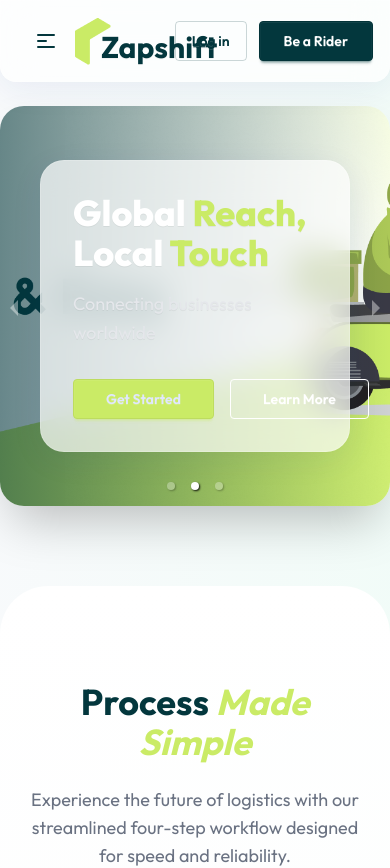
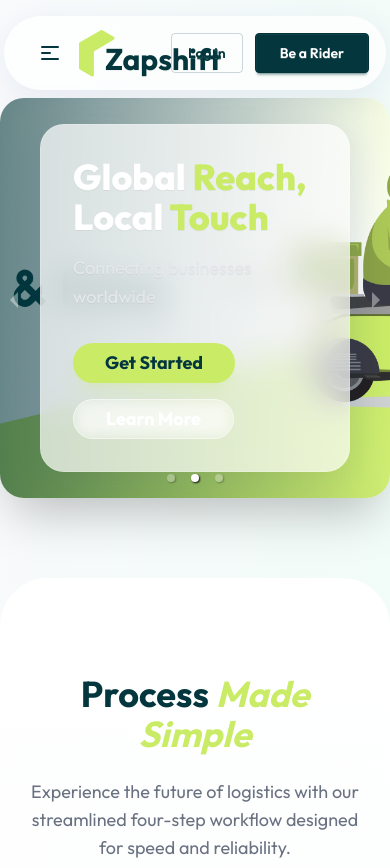
Before and after one commit to zahirraihan26/zap-shift-clint, a React app: page / in a window 390 px wide. Shown: the top 868 px of the page. Built offline with nearby package versions, Linux system fonts and the light colour scheme; no server answers; the HTML template or start-up script is replaced by a standard one.

Commit message:
chore: standardize project structure and fix folder/file typos

```diff
--- a/src/Laouts/AuthLaout.jsx
+++ b/src/Layouts/AuthLayout.jsx
@@ -3,7 +3,7 @@ import Logo from '../Components/Logo/Logo';
 import { Outlet } from 'react-router';
 import authImage from "../assets/authImage.png"
 
-const AuthLaout = () => {
+const AuthLayout = () => {
     return (
         <div className='max-w-7xl mx-auto'>
              <Logo></Logo>
@@ -19,4 +19,4 @@ const AuthLaout = () => {
     );
 };
 
-export default AuthLaout;
+export default AuthLayout;
--- a/src/Laouts/DashboardLaout.jsx
+++ b/src/Layouts/DashboardLayout.jsx
@@ -5,7 +5,7 @@ import { FaMotorcycle } from 'react-icons/fa';
 
 import DashboardHeader from './DashboardHeader';
 
-const DashboardLaout = () => {
+const DashboardLayout = () => {
     const [isSidebarOpen, setIsSidebarOpen] = useState(false);
 
     return (
@@ -95,4 +95,4 @@ const DashboardLaout = () => {
     );
 };
 
-export default DashboardLaout;
+export default DashboardLayout;
--- a/src/Laouts/RootLaout.jsx
+++ b/src/Layouts/RootLayout.jsx
@@ -3,7 +3,7 @@ import { Outlet } from 'react-router';
 import Footer from '../Pages/Shared/Footer/Footer';
 import Navbar from '../Pages/Shared/Navbar/Navbar';
 
-const RootLaout = () => {
+const RootLayout = () => {
     return (
         <div className='max-w-7xl mx-auto'>
             <Navbar></Navbar>
@@ -13,4 +13,4 @@ const RootLaout = () => {
     );
 };
 
-export default RootLaout;
+export default RootLayout;
--- a/src/Pages/Home/Banner/Banner.jsx
+++ b/src/Pages/Home/Banner/Banner.jsx
@@ -35,9 +35,9 @@ const Banner = () => {
                                 <p className="text-gray-200 text-lg md:text-xl mb-8 leading-relaxed">
                                     {banner.subtitle}
                                 </p>
-                                <div className="flex gap-4">
-                                    <button className="btn btn-primary px-8 hover-lift">Get Started</button>
-                                    <button className="btn btn-outline border-white text-white hover:bg-white hover:text-secondary px-8 hover-lift">Learn More</button>
+                                <div className="flex gap-4 mt-8 flex-wrap">
+                                    <button className="btn btn-primary px-8 rounded-full shadow-lg shadow-primary/20 hover-lift text-secondary font-bold text-lg border-none hover:bg-[#b0d14b]">Get Started</button>
+                                    <button className="btn btn-outline rounded-full border-white/50 text-white hover:bg-white hover:text-secondary px-8 hover-lift font-bold text-lg backdrop-blur-sm">Learn More</button>
                                 </div>
                             </div>
                         </div>
--- a/src/Pages/Shared/Navbar/Navbar.jsx
+++ b/src/Pages/Shared/Navbar/Navbar.jsx
@@ -24,7 +24,7 @@ const Navbar = () => {
     </>
 
     return (
-        <div className="navbar glass sticky top-0 z-50 px-4 md:px-8 py-4 transition-all duration-300 rounded-b-2xl mb-6">
+        <div className="navbar glass sticky top-4 z-50 px-4 md:px-8 py-3 transition-all duration-300 rounded-full mx-auto w-[98%] shadow-lg shadow-emerald-900/5 mb-6">
             <div className="navbar-start">
                 <div className="dropdown">
                     <div tabIndex={0} role="button" className="btn btn-ghost lg:hidden">
--- a/src/Routs/PrivateRouts.jsx
+++ b/src/Routes/PrivateRoutes.jsx
@@ -2,7 +2,7 @@ import React from 'react';
 import useAuth from '../hooks/useAuth';
 import { Navigate, useLocation } from 'react-router';
 
-const Privaterouts = ({ children }) => {
+const PrivateRoutes = ({ children }) => {
 
     const { user, loading } = useAuth()
     const location =useLocation()
@@ -20,4 +20,4 @@ const Privaterouts = ({ children }) => {
     return children
 };
 
-export default Privaterouts;
+export default PrivateRoutes;
--- a/src/Routs/Router.jsx
+++ b/src/Routes/Router.jsx
@@ -1,19 +1,19 @@
 import { createBrowserRouter } from "react-router";
-import RootLaout from "../Laouts/RootLaout";
+import RootLayout from "../Layouts/RootLayout";
 import Home from "../Pages/Home/Home/Home";
 import Coverage from "../Pages/Coverage/Coverage";
-import AuthLaout from "../Laouts/AuthLaout";
+import AuthLayout from "../Layouts/AuthLayout";
 import Login from "../Pages/Auth/Login/Login";
 import Register from "../Pages/Auth/Register/Register";
-import Privaterouts from "./Privaterouts";
+import PrivateRoutes from "./PrivateRoutes";
 import Rider from "../Pages/Rader/Rider";
 import Sendpercel from "../Pages/SendPercel/Sendpercel";
-import DashboardLaout from "../Laouts/DashboardLaout";
+import DashboardLayout from "../Layouts/DashboardLayout";
 
 export const router = createBrowserRouter([
   {
     path: "/",
-    Component:RootLaout,
+    Component:RootLayout,
     children:[
         {
             index:true,
@@ -27,22 +27,22 @@ export const router = createBrowserRouter([
     ]
   },
   {
-    element: <DashboardLaout />,
+    element: <DashboardLayout />,
     children: [
         {
            path:'rider',
-           element:<Privaterouts> <Rider></Rider> </Privaterouts>
+           element:<PrivateRoutes> <Rider></Rider> </PrivateRoutes>
         } ,
         {
           path:'send-percel',
-          element:<Privaterouts><Sendpercel></Sendpercel></Privaterouts>,
+          element:<PrivateRoutes><Sendpercel></Sendpercel></PrivateRoutes>,
           loader:()=> fetch('/serviescenter.json').then(res=>res.json())
         }
     ]
   },
   {
     path:'/',
-    Component : AuthLaout,
+    Component : AuthLayout,
     children:[
       {
         path:'login',
--- a/src/main.jsx
+++ b/src/main.jsx
@@ -3,7 +3,7 @@ import { createRoot } from 'react-dom/client'
 import { RouterProvider } from "react-router/dom";
 import './index.css'
 import App from './App.jsx'
-import { router } from './Routs/Router.jsx';
+import { router } from './Routes/Router.jsx';
 import AuthProvider from './Context/Authcontext/AuthProvider.jsx';
 // import AuthProvider from './Context/Authcontext/AuthProvider.jsx';
 
```
Also changed, not shown: src/Layouts/DashboardHeader.jsx (renamed from src/Laouts/DashboardHeader.jsx).
